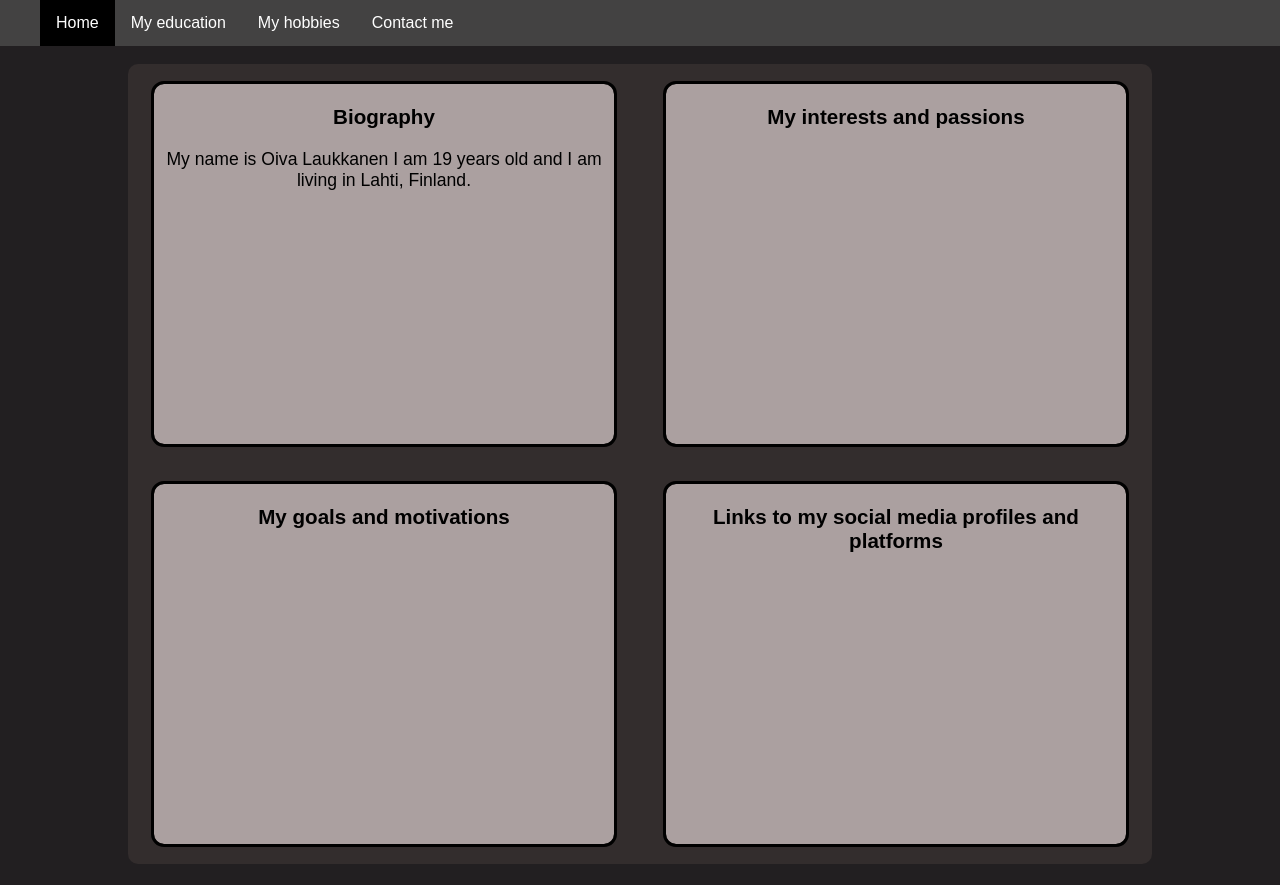
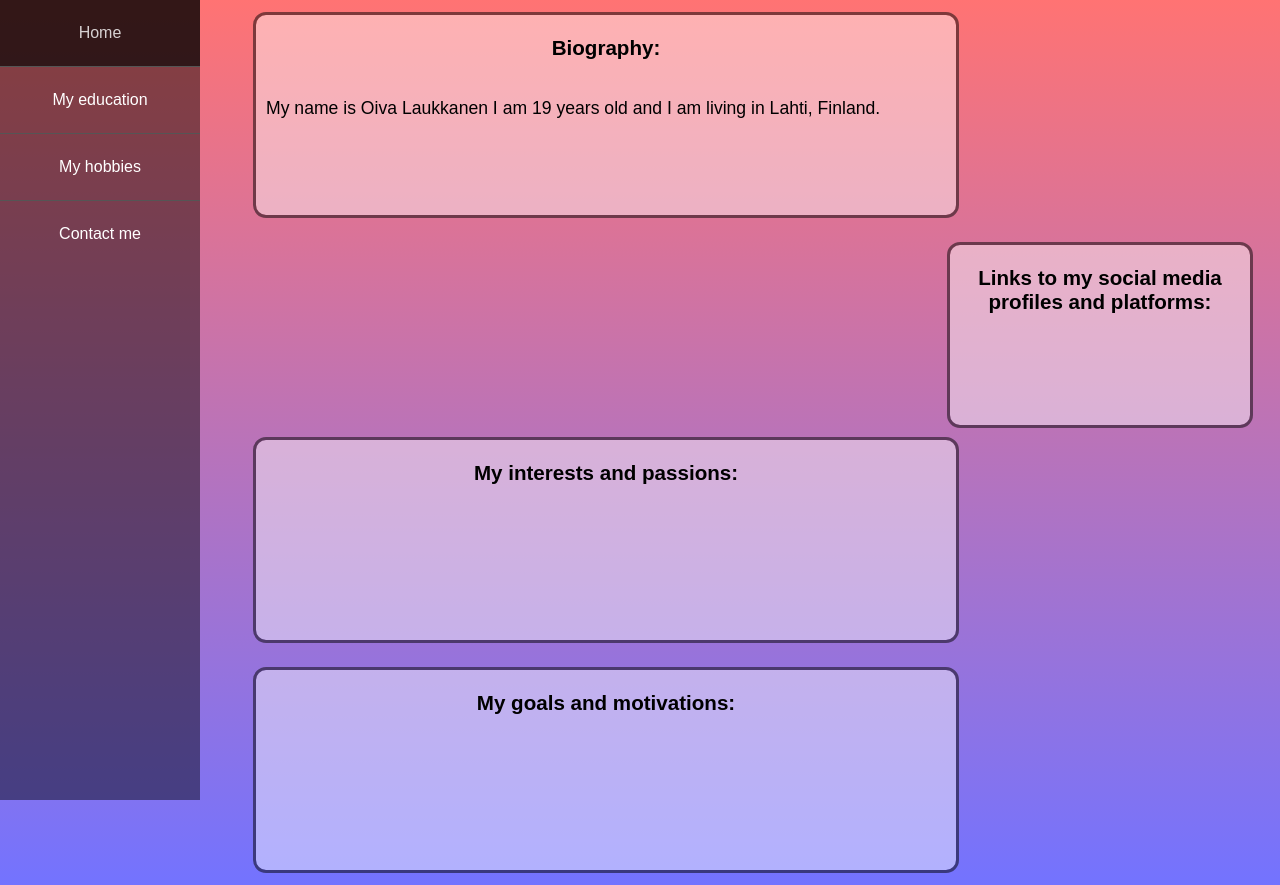
Before and after one commit to OivaLauk/portfolio---Oiva-Laukkanen, a plain HTML site: page index.html in a window 1280 px wide. Before the commit the page ends 864 px from the top, so only its background shows below. Drawn offline with Linux system fonts and the light colour scheme.

Commit message:
Päivitetty portfoliota

```diff
--- a/index.html
+++ b/index.html
@@ -1,4 +1,4 @@
-<html>
+<html lang="en">
 <head>
     <meta charset="UTF-8">
     <link rel="stylesheet" href="style.css">
@@ -15,24 +15,26 @@
                 <li><a href="contact-index.html">Contact me</a></li>
             </ul>
         </div>
-    <div id="portfolio" class="flex-container">
+        <div class="flex-container" id="portfolio">
         <div id="biography">
-            <h3>Biography</h3>
-            <p>My name is Oiva Laukkanen I am 19 years old and I am living in Lahti, Finland. </p>
+            <h3>Biography:</h3>
+            <p>My name is Oiva Laukkanen I am 19 years old and I am living in Lahti, Finland. </p><br>
+            <p></p>
+        </div>
+        <div id="links">
+            <h3>Links to my social media profiles and platforms:</h3>
         </div>
         <div id="interests">
-            <h3>My interests and passions</h3>
+            <h3>My interests and passions:</h3>
 
         </div>
         <div id="goals">
-            <h3>My goals and motivations</h3>
+            <h3>My goals and motivations:</h3>
 
         </div>
-        <div id="links">
-            <h3>Links to my social media profiles and platforms</h3>
 
         </div>
-    </div>
+
     </body>
 
 </head>
--- a/style.css
+++ b/style.css
@@ -1,65 +1,84 @@
 body {
-    background-color: rgb(34, 31, 33);
+    background-image: linear-gradient(rgba(255, 0, 0, 0.55), rgba(128, 0, 128, 0.55), rgba(0, 0, 255, 0.55));
     margin: 0;
     padding: 0;
 }
 
 ul {
   list-style-type: none;
-    overflow: hidden;
-    background-color: #434242;
+  margin: 0;
+  height: 100%;
+  padding: 0;
+  width: 200px;
+  background-color: #00000075;
+  font-family: sans-serif;
   position: fixed;
-    top: 0;
-    width: 100%;
-    margin-top: 0;
-
 }
 
 li {
-    float: left;
+  text-align: center;
+  border-bottom: 1px solid #555;
 }
 
 li a {
   display: block;
-    color: white;
-    text-align: center;
-    padding: 14px 16px;
+  color: #ffffff;
+  padding: 24px 48px;
   text-decoration: none;
-    font-family: sans-serif;
 }
 
 li a:hover {
-    background-color: #111;
+  background-color: #00000050;
+  color: rgba(255, 255, 255, 0.8);
 }
 
+li:last-child {
+  border-bottom: none;
+}
 
 .active {
-    background-color: #000000;
+    background-color: #00000075;
+    color: rgb(255, 255, 255);
   }
 
 #portfolio {
     margin: auto;
-    margin-top: 5%;
-    background-color: #332d2d;
-    width: 80%;
-    height: 100%;
-    border-radius: 10px;
 }
 
 p {
-  margin: auto;
+  margin-left: 10px;
+  margin-right: 10px;
+  position: fixed;
 }
 
-#biography, #interests, #goals, #links {
-  width: 45%;
-  height: 45%;
-  background-color: #aba0a0;
+#biography, #interests, #goals {
+  width: 700px;
+  height: 200px;
+  background-color: #ffffff70;
   border-radius: 10px;
-  margin: auto;
+  margin-top: 15px;
+  margin-bottom: 15px;
+  margin-left: 20%;
   transition: width 1s, height 1s;
   outline-width: 3px;
   outline-style: solid;
-  outline-color: #000000;
+  outline-color: #00000080;
+  text-align: center;
+  font-family: sans-serif;
+  font-size: 110%;
+}
+#links {
+  width: 300px;
+  height: 180px;
+  background-color: #ffffff70;
+  border-radius: 10px;
+  margin-top: 15px;
+  margin-left: auto;
+  margin-right: 30px;
+  transition: width 1s, height 1s;
+  outline-width: 3px;
+  outline-style: solid;
+  outline-color: #00000080;
   text-align: center;
   font-family: sans-serif;
   font-size: 110%;
@@ -68,12 +87,17 @@ p {
 .flex-container {
   display: flex;
   flex-wrap: wrap;
-  justify-content: center;
 }
 
-#biography:hover, #interests:hover, #goals:hover, #links:hover {
-  width: 47%;
-  height: 47%;
+#biography:hover, #interests:hover, #goals:hover {
+  width: 720px;
+  height: 220px;
   transition: width 1s, height 1s, font-size 1s;
 
 }
+
+#links:hover {
+  width: 320px;
+  height: 200px;
+  transition: width 1s, height 1s, font-size 1s;
+}
```
Lines whose indentation alone changed are shown as unchanged.
